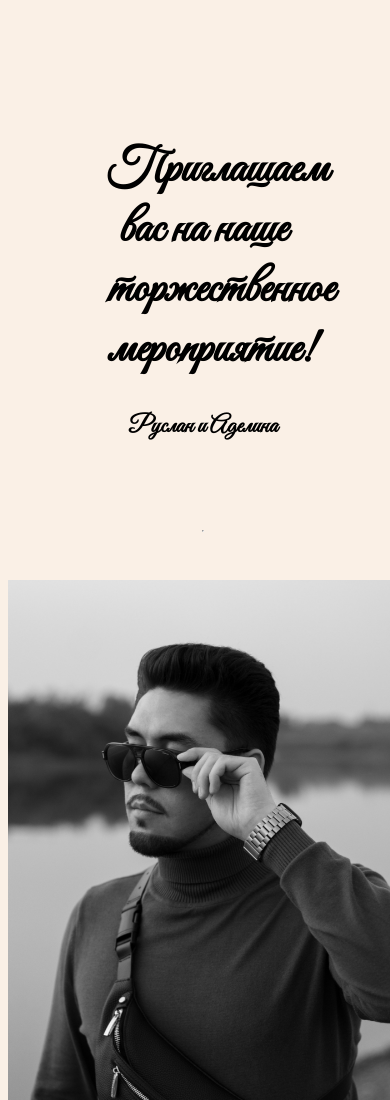
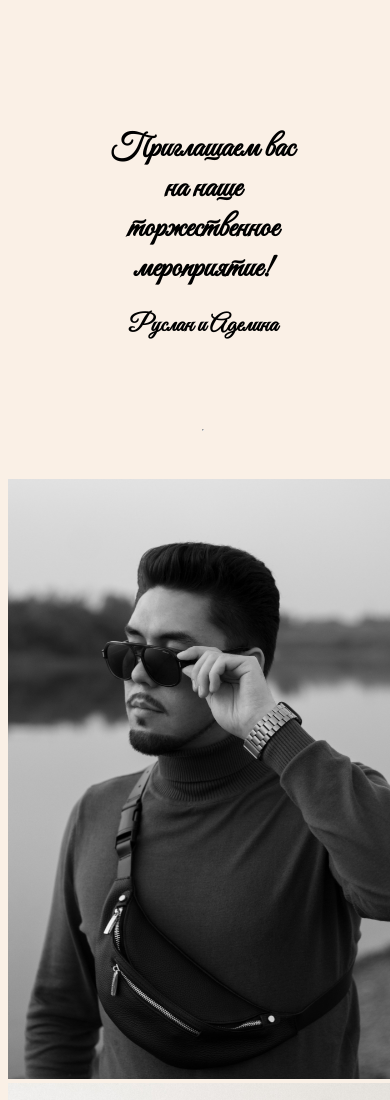
Before and after one commit to PavelScript/wedding, a plain HTML site: page index.html in a window 390 px wide. Shown: the top 1100 px of the page. Drawn offline with Linux system fonts and the light colour scheme.

Commit message:
Add files via upload

```diff
--- a/style.css
+++ b/style.css
@@ -10,6 +10,7 @@ body {
 .header {
     display: inline;
     margin: 100px;
+
 }
 
 .header > h1 {
@@ -88,4 +89,6 @@ hr {
         width: 100%;
         text-align: center;
     }
+    .header > h1 {
+       font-size: 2rem;
 }
```
